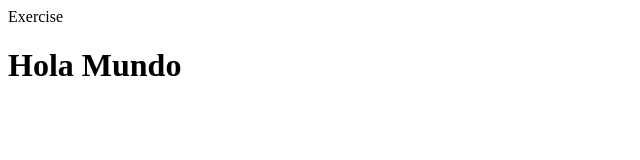
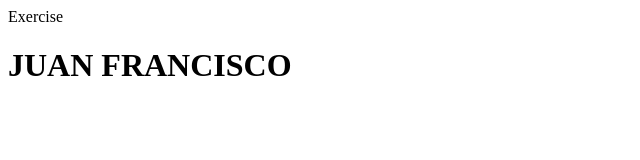
Before and after one commit to jfbridges/CursoEcoDigital, a plain HTML site: page index.html in a window 1280 px wide. Shown: the whole page, without its empty margins (0-640 px from the left). Drawn offline with Linux system fonts and the light colour scheme.

Commit message:
CAMBIO REALIZADO HOY

```diff
--- a/index.html
+++ b/index.html
@@ -4,6 +4,6 @@
 <tittle>Exercise</tittle>
 </head>
 <body>
-<h1>Hola Mundo</h1>
+<h1>JUAN FRANCISCO</h1>
 </body>
 </html>
```
